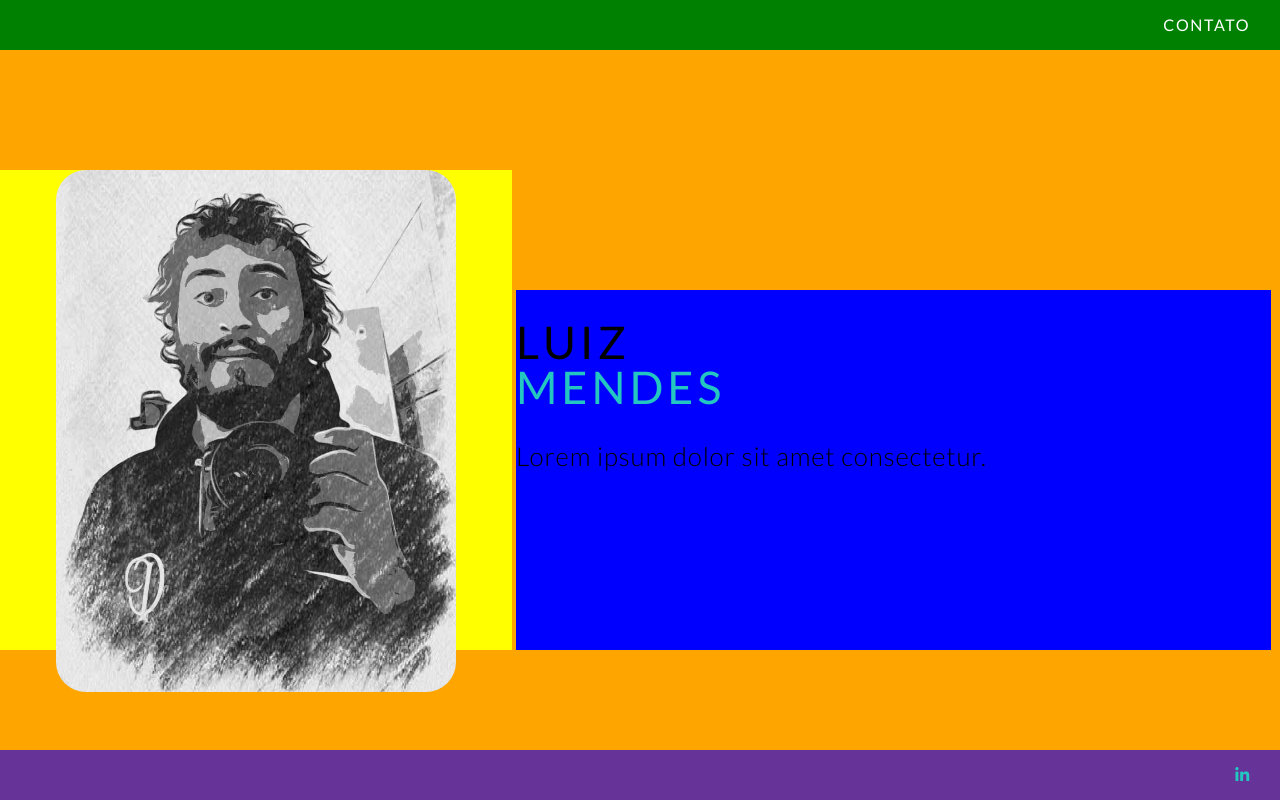
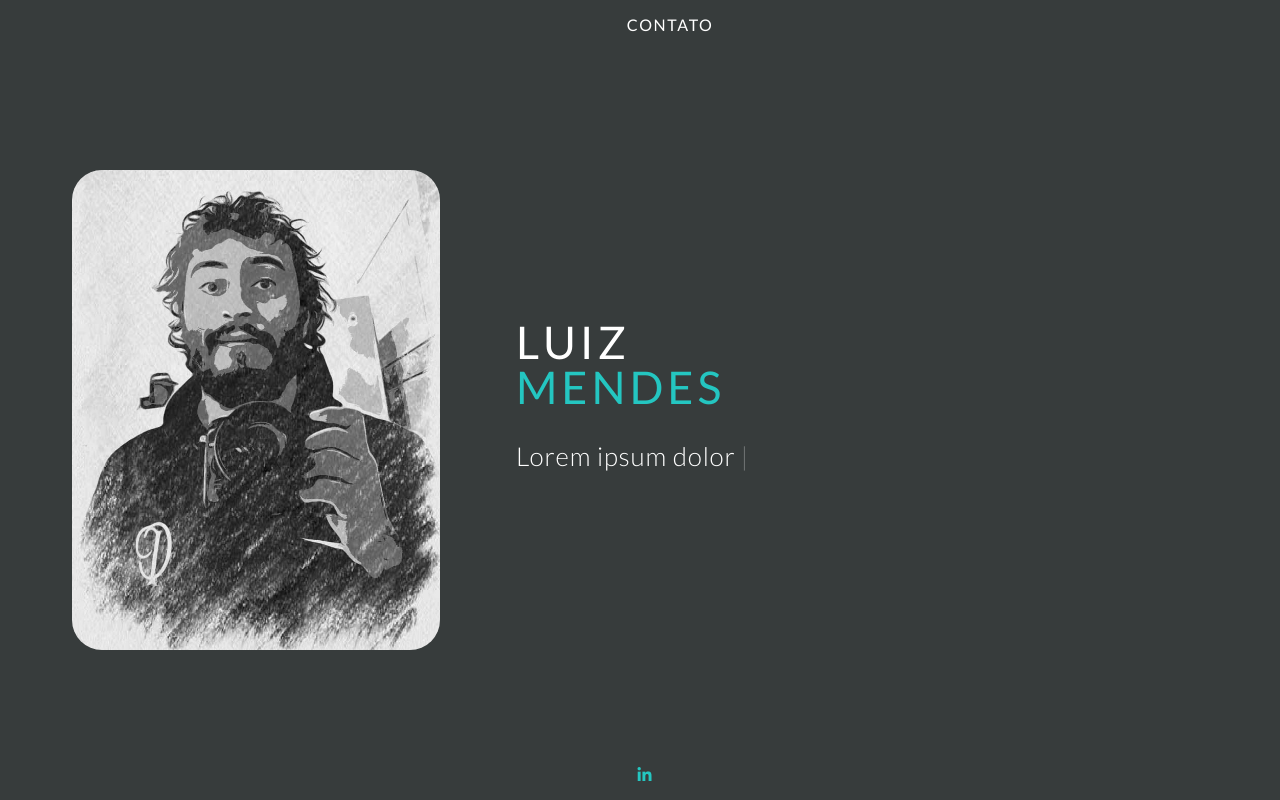
Before and after one commit to MENEL4US/my-website, a PHP site: page / in a window 1280 px wide. Run offline with PHP 8.4, Linux system fonts and the light colour scheme; some libraries are stand-ins or nearby versions.

Commit message:
Cores e animações

```diff
--- a/css/styles.css
+++ b/css/styles.css
@@ -3,32 +3,26 @@ html {
     padding: 0;
     font-family: 'Lato', sans-serif;
     letter-spacing: 0.05rem;
-    /* font-size: 0; */
 }
 
 body {
     margin: 0;
     padding: 0;
-    /* background-color: #373C3C; */
+    background-color: #373C3C;
 }
 
 .container {
     align-items: center;
     display: flex;
-    /* flex-direction: row; */
     justify-content: center;
-    /* align-items: center; */
-    background-color: gold;
 }
 
 .navigation {
-    /* background-color: #373C3C; */
-    background-color: green;
-    /* color: #fff; */
+    background-color: #373C3C;
     height: 50px;
-    /* animation: navigation-menu 5s; */
     max-width: 1366px;
     width: 100vw;
+    animation: navigation-menu 5s;
 }
 
 .navigation ul {
@@ -36,16 +30,13 @@ body {
     list-style: none;
     padding-left: 0;
     height: 50px;
-    text-align: right;
+    text-align: center;
 }
 
 .navigation ul li {
     display: inline-block;
-    /* padding-left: 30px; */
-    padding-right: 30px;
+    padding-left: 60px;
     line-height: 50px;
-    /* letter-spacing: 0.1rem; */
-    /* font-size: 16px; */
 }
 
 .navigation ul li span {
@@ -60,27 +51,30 @@ body {
 }
 
 .navigation ul li a:hover {
-    /* color: #24C6C1; */
     cursor: pointer;
-    /* letter-spacing: 0.1rem; */
-    /* font-size: 16px; */
 }
 
 .navigation li.hamburguer-icon {
     display: none;
+    color: #ffffff;
+    font-size: 18px;
+}
+
+.navigation li.hamburguer-icon:hover {
+    color: #24C6C1;
+    cursor: pointer;
 }
 
 .footer {
-    background-color: rebeccapurple;
     height: 50px;
     width: 100%;
+    animation: navigation-menu 5s;
 }
 
 .footer ul {
     margin: 0;
     list-style: none;
-    text-align: right;
-    /* padding-right: 30px; */
+    text-align: center;
 }
 
 .footer ul li {
@@ -94,17 +88,7 @@ body {
     text-decoration: none;
 }
 
-
-/* .navigation ul li:hover {
-    color: #24C6C1;
-    cursor: pointer;
-} */
-
 .banner {
-    /* color: #fff; */
-    background-color: orange;
-    /* height: calc(100vh - 50px);
-    max-width: 1200px; */
     height: calc(100vh - 100px);
     max-width: 1366px;
     width: 100vw;
@@ -114,7 +98,6 @@ body {
     font-weight: 400;
     letter-spacing: 0.25rem;
     font-size: 45px;
-    /* margin-top: 170px; */
     text-transform: uppercase;
     line-height: 45px;
 }
@@ -132,40 +115,35 @@ body {
 .banner .pic,
 .banner .title {
     display: inline-block;
-    /* height: 550px; */
     vertical-align: top;
+    color: #ffffff;
 }
 
 .banner .pic {
-    background-color: yellow;
     width: 40%;
     text-align: center;
     margin-top: 15vh;
     height: 60vh;
+    animation: profile-capa 5s;
 }
 
 .banner .title {
-    background-color: blue;
     width: 59%;
     height: 45vh;
     margin-top: 30vh;
+    animation: profile-title 5s;
 }
 
-.pic {
-    /* width: 40%; */
-    /* text-align: center; */
-    /* animation: profile-capa 5s; */
+.banner .title h2::after {
+    content: '|';
+    margin-left: 5px;
+    animation: piscar 1s infinite;
 }
 
-.pic img {
+.banner .pic img {
     max-width: 400px;
     border-radius: 30px;
-    /* margin-top: 80px; */
-}
-
-.title {
-    /* width: 59%; */
-    /* animation: profile-title 5s; */
+    max-height: 60vh;
 }
 
 @keyframes profile-capa {
@@ -201,3 +179,13 @@ body {
         opacity: 1;
     }
 }
+
+@keyframes piscar {
+    0%,
+    100% {
+        opacity: 1;
+    }
+    50% {
+        opacity: 0;
+    }
+}
--- a/index.php
+++ b/index.php
@@ -23,8 +23,8 @@
     <div class="container">
         <div class="navigation">
             <ul>
-                <li><span title="Exibir contato">CONTATO</span></li>
-                <li class="hamburguer-icon">&#9776;</li>
+                <li><span title="Exibir formas de contato">CONTATO</span></li>
+                <li title="exibir opções de menu" class="hamburguer-icon">&#9776;</li>
             </ul>
         </div>
     </div>
@@ -32,23 +32,47 @@
     <div class="container">
         <div class="banner">
             <div class="pic">
-                <img src="img/luiz-mendes.png" alt="Foto de Luiz Mendes">
+                <img title="Foto de perfil Luiz Mendes" src="img/luiz-mendes.png" alt="Foto de Luiz Mendes">
             </div>
 
             <div class="title">
-                <h1>Luiz<span>Mendes</span></h1>
-                <h2>Lorem ipsum dolor sit amet consectetur.</h2>
+                <h1 title="Nome Luiz Mendes">Luiz<span>Mendes</span></h1>
+                <h2 title="Descrição das linguagens">Lorem ipsum dolor sit amet consectetur.</h2>
             </div>
         </div>
     </div>
 
     <div class="container">
-    <div class="footer">
+        <div class="footer">
             <ul>
-                <li title="Perfil do linkedin"><a href=""><i class="fa-brands fa-linkedin-in"></i></a></li>
+                <li title="Link para perfil do linkedin"><a href=""><i class="fa-brands fa-linkedin-in"></i></a></li>
             </ul>
         </div>
     </div>
+
+    <script>
+        function typeWriter(e) {
+            const text = e.innerHTML.split('');
+
+            e.innerHTML = '';
+
+            setTimeout(() => {
+
+                text.forEach((c, i) => {
+                    setTimeout(() => {
+
+                        e.innerHTML += c;
+
+                    }, 100 * i);
+                })
+
+            }, 5000);
+
+            // console.log(text)
+        }
+
+        typeWriter(document.querySelector('.banner .title h2'))
+    </script>
 
 </body>
 </html>
```
